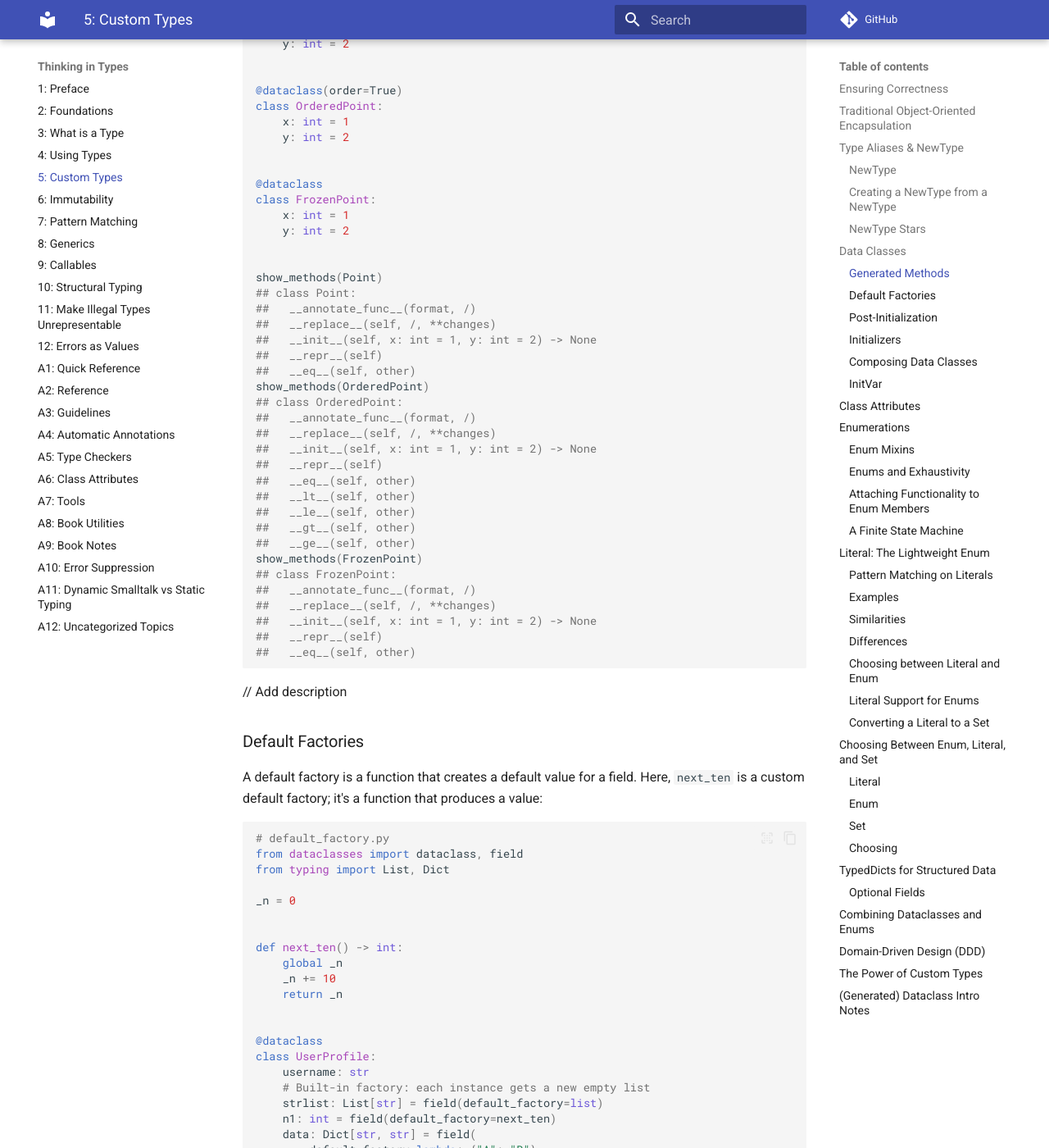
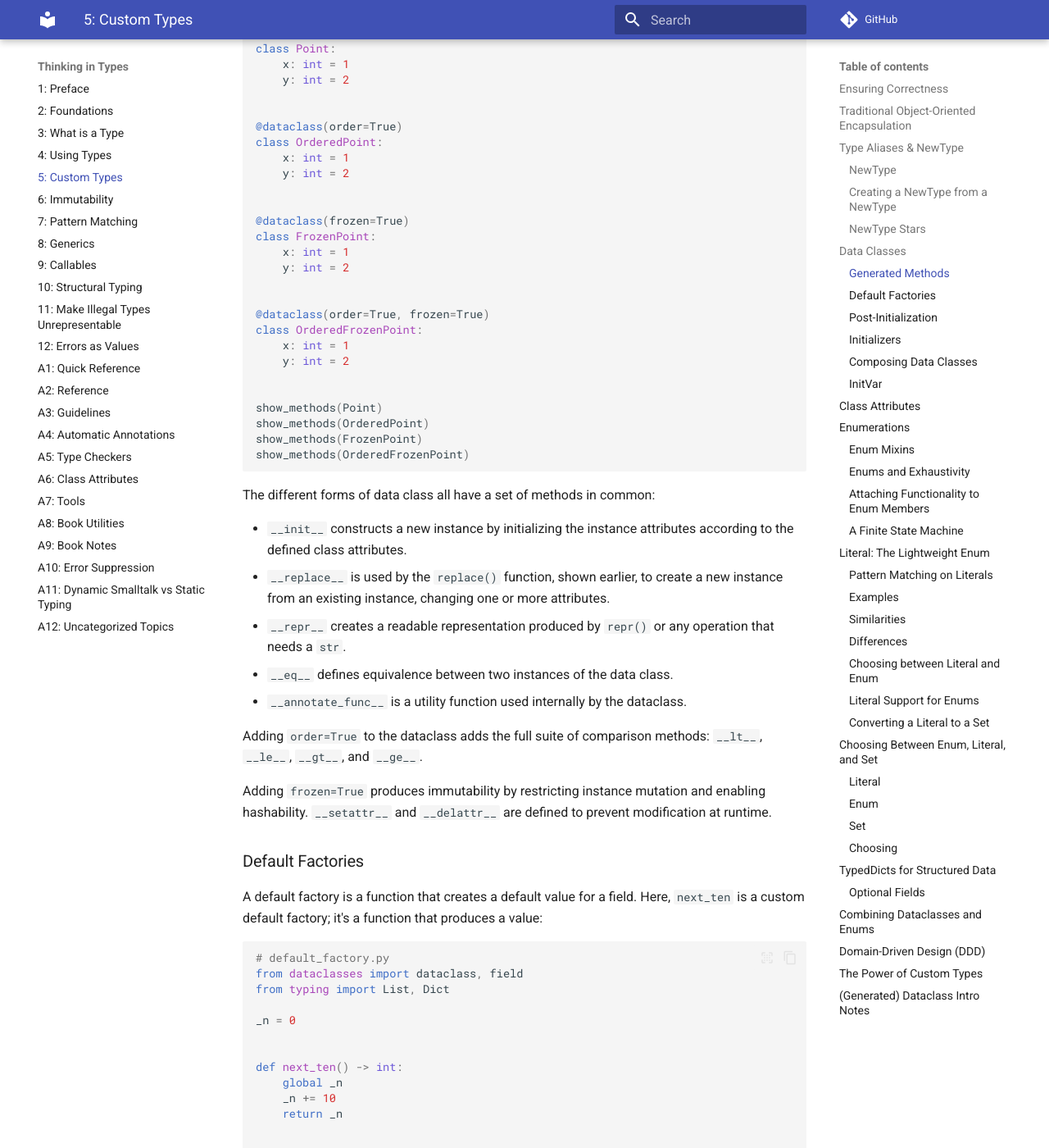
Before and after one commit to ThinkingInTypes/ThinkingInTypes.github.io, an MkDocs documentation site: the page built from Chapters/C05_Custom_Types.md, in a window 1280 px wide and 1400 px high, scrolled down 8123 px. Shown: the whole window at 82% size. Built offline with MkDocs 1.6.1 and Material for MkDocs 9.7.7, drawn with Linux system fonts in a browser that asks for light colours; comment, search, counter and statistics services are not loaded; some of the changed text lies outside the part shown.

Commit message:
C05_Custom_Types.md

````diff
--- a/Chapters/C05_Custom_Types.md
+++ b/Chapters/C05_Custom_Types.md
@@ -360,6 +360,7 @@ def show_methods(cls: type) -> None:
             print(f"  {name}{sig}")
 ```
 
+The function iterates through the class dictionary and uses `inspect.signature()` to display the type signatures of callable members.
 Here is `show_methods` applied to an ordinary class:
 
 ```python
@@ -377,11 +378,12 @@ show_methods(Klass)
 ##   __init__(self, val: str)
 ```
 
-Now we can see the methods generated by `@dataclass`:
+Now we can see the methods generated by different configurations of `@dataclass`:
 
 ```python
 # dataclass_generated_methods.py
 from dataclasses import dataclass
+
 from class_methods import show_methods
 
 
@@ -397,40 +399,36 @@ class OrderedPoint:
     y: int = 2
 
 
-@dataclass
+@dataclass(frozen=True)
 class FrozenPoint:
     x: int = 1
     y: int = 2
 
 
+@dataclass(order=True, frozen=True)
+class OrderedFrozenPoint:
+    x: int = 1
+    y: int = 2
+
+
 show_methods(Point)
-## class Point:
-##   __annotate_func__(format, /)
-##   __replace__(self, /, **changes)
-##   __init__(self, x: int = 1, y: int = 2) -> None
-##   __repr__(self)
-##   __eq__(self, other)
 show_methods(OrderedPoint)
-## class OrderedPoint:
-##   __annotate_func__(format, /)
-##   __replace__(self, /, **changes)
-##   __init__(self, x: int = 1, y: int = 2) -> None
-##   __repr__(self)
-##   __eq__(self, other)
-##   __lt__(self, other)
-##   __le__(self, other)
-##   __gt__(self, other)
-##   __ge__(self, other)
 show_methods(FrozenPoint)
-## class FrozenPoint:
-##   __annotate_func__(format, /)
-##   __replace__(self, /, **changes)
-##   __init__(self, x: int = 1, y: int = 2) -> None
-##   __repr__(self)
-##   __eq__(self, other)
-```
-
-// Add description
+show_methods(OrderedFrozenPoint)
+```
+
+The different forms of data class all have a set of methods in common:
+
+- `__init__` constructs a new instance by initializing the instance attributes according to the defined class attributes.
+- `__replace__` is used by the `replace()` function, shown earlier, to create a new instance from an existing instance, changing one or more attributes.
+- `__repr__` creates a readable representation produced by `repr()` or any operation that needs a `str`.
+- `__eq__` defines equivalence between two instances of the data class.
+- `__annotate_func__` is a utility function used internally by the dataclass.
+
+Adding `order=True` to the dataclass adds the full suite of comparison methods: `__lt__`, `__le__`, `__gt__`, and `__ge__`.
+
+Adding `frozen=True` produces immutability by restricting instance mutation and enabling hashability.
+`__setattr__` and `__delattr__` are defined to prevent modification at runtime.
 
 ### Default Factories
 
@@ -1744,7 +1742,7 @@ print("NOPE" in ParamVal)  # type: ignore
 # Convert literal values to a set:
 allowed_set = set(ParamVal.__args__)  # type: ignore
 print(allowed_set)
-## {'DEF', 'MIN', 'MAX'}
+## {'MIN', 'MAX', 'DEF'}
 print("MIN" in allowed_set)
 ## True
 print("NOPE" in allowed_set)
````
Also changed, not shown: Chapters/C04_Using_Types.md (+7 -7 lines), Chapters/Z11_Appendix_Dynamic_Smalltalk_vs_Static_Typing.md (+1 -1 lines).
